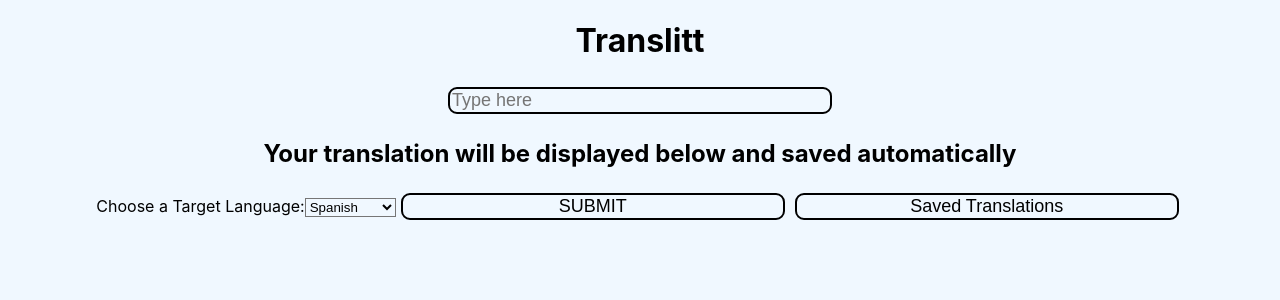
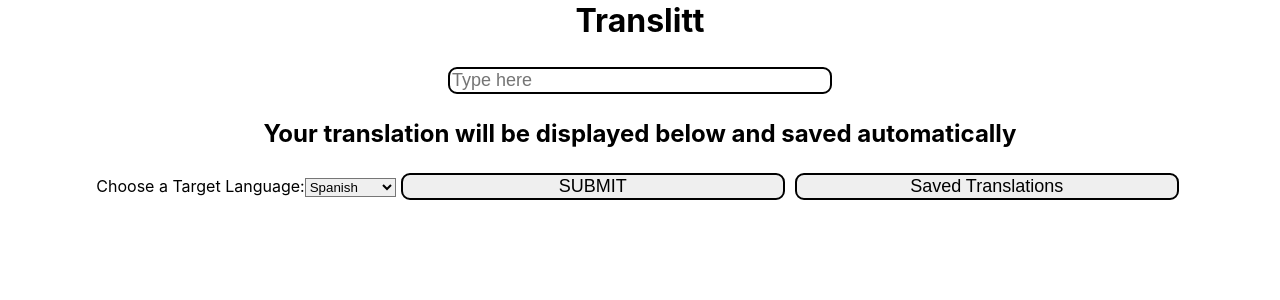
Before and after one commit to BenHolden010/Trans-Litt, a React (Create React App) app: page / in a window 1280 px wide. Shown: the top 300 px of the page. Built offline with nearby package versions, Linux system fonts and the light colour scheme.

Commit message:
add background image

```diff
--- a/src/App.css
+++ b/src/App.css
@@ -1,7 +1,12 @@
+
 * {
-  background: aliceblue;
+  background-image: "url(https://images.unsplash.com/photo-1527519135413-1e146b552e10?ixlib=rb-4.0.3&ixid=M3wxMjA3fDB8MHxwaG90by1wYWdlfHx8fGVufDB8fHx8fA%3D%3D&auto=format&fit=crop&w=1170&q=80)";
+  background-repeat: no-repeat;
+  background-size: 100% 100%;
 }
 
 .App {
+  height: 100vh;
+  margin-top: -20px;
   text-align: center;
 }
```
